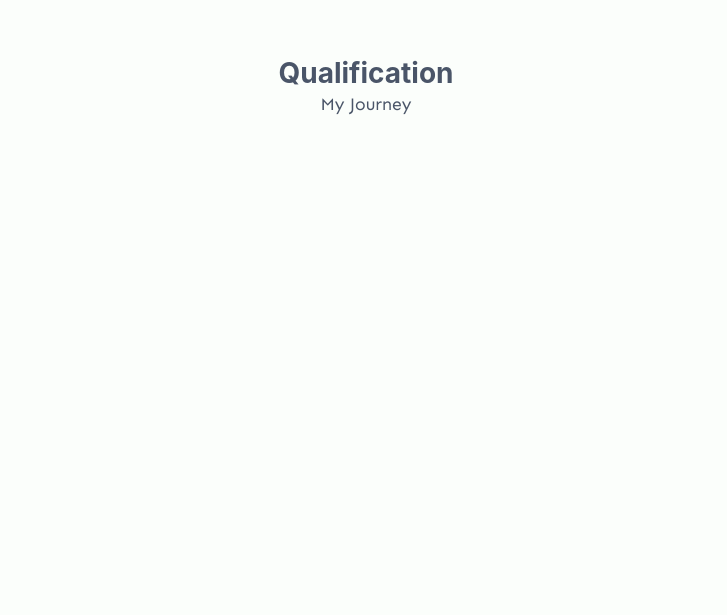
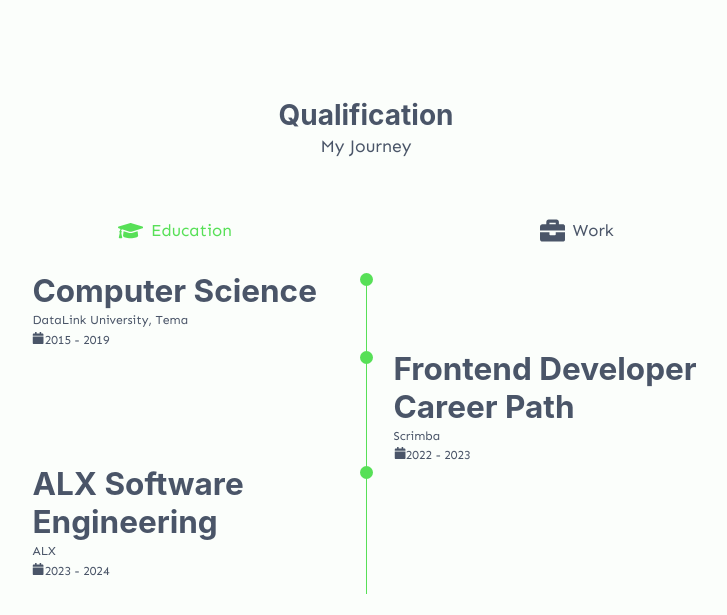
Before and after one commit to ayequill/siaw.dev, a React (Create React App) app: page / in a window 1280 px wide. Shown: the part 1989-2604 px from the top of the page, without its empty margins (274-1001 px from the left). Before the commit the page ends 2164 px from the top, so only its background shows below. Built offline with nearby package versions, Linux system fonts and the light colour scheme.

Commit message:
Added work and education elements and styled it

```diff
--- a/src/components/Qualification.tsx
+++ b/src/components/Qualification.tsx
@@ -1,88 +1,182 @@
-import { Grid, Heading, Text } from '@chakra-ui/react';
-// import { data } from '../misc/experience.data';
+import { Box, Flex, Grid, Heading, Icon, Text } from '@chakra-ui/react';
+import { data } from '../misc/experience.data';
+import { FaBriefcase, FaCalendar, FaGraduationCap } from 'react-icons/fa';
+import { useState } from 'react';
 
-// const workElements = data.work.map(
-// 	({ duration, id, institute, shift, title }) => (
-// 		<div
-// 			data-aos="zoom-in-up"
-// 			data-aos-duration="800"
-// 			key={id}
-// 			className="qualification__content"
-// 		>
-// 			<div className="qualification__data">
-// 				{shift && <div></div>}
+const workElements = data.work.map(
+	({ duration, id, institute, shift, title }) => (
+		<Box key={id}>
+			<Grid gridTemplateColumns="1fr max-content 1fr" columnGap="1.5rem">
+				{shift && <Box></Box>}
 
-// 				{shift && (
-// 					<div>
-// 						<span className="qualification__rounder"></span>
-// 						<span className="qualification__line"></span>
-// 					</div>
-// 				)}
-// 				<div>
-// 					<h3 className="qualification__title">{title}</h3>
-// 					<span className="qualification__subtitle">{institute}</span>
-// 					<div className="qualification__calender">
-// 						<FaCalendar />
-// 						{duration}
-// 					</div>
-// 				</div>
+				{shift && (
+					<Box>
+						<Box
+							as="span"
+							display="inline-block"
+							w="13px"
+							h="13px"
+							backgroundColor="brand.primary"
+							borderRadius="50%"
+						></Box>
+						<Box
+							as="span"
+							display="block"
+							width="1px"
+							h="100%"
+							bgColor="brand.primary"
+							transform="translate(6px, -7px)"
+						></Box>
+					</Box>
+				)}
+				<Box>
+					<Heading>{title}</Heading>
+					<Box as="span" mb={4}>
+						<Text>{institute}</Text>
+					</Box>
+					<Box>
+						<Icon as={FaCalendar} />
+						{duration}
+					</Box>
+				</Box>
 
-// 				{!shift && (
-// 					<div>
-// 						<span className="qualification__rounder"></span>
-// 						<span className="qualification__line"></span>
-// 					</div>
-// 				)}
-// 			</div>
-// 		</div>
-// 	)
-// );
+				{!shift && (
+					<Box>
+						<Box
+							as="span"
+							display="inline-block"
+							w="13px"
+							h="13px"
+							backgroundColor="brand.primary"
+							borderRadius="50%"
+						></Box>
+						<Box
+							as="span"
+							display="block"
+							width="1px"
+							h="100%"
+							bgColor="brand.primary"
+							transform="translate(6px, -7px)"
+						></Box>
+					</Box>
+				)}
+			</Grid>
+		</Box>
+	)
+);
 
-// const eduElements = data.education.map(
-// 	({ duration, id, institute, shift, title }) => (
-// 		<div
-// 			data-aos="zoom-in-up"
-// 			data-aos-duration="800"
-// 			key={id}
-// 			className="qualification__content"
-// 		>
-// 			<div className="qualification__data">
-// 				{shift && <div></div>}
+const educationElements = data.education.map(
+	({ duration, id, institute, shift, title }) => (
+		<Box key={id}>
+			<Grid gridTemplateColumns="1fr max-content 1fr" columnGap="1.5rem">
+				{shift && <Box></Box>}
 
-// 				{shift && (
-// 					<div>
-// 						<span className="qualification__rounder"></span>
-// 						<span className="qualification__line"></span>
-// 					</div>
-// 				)}
-// 				<div>
-// 					<h3 className="qualification__title">{title}</h3>
-// 					<span className="qualification__subtitle">{institute}</span>
-// 					<div className="qualification__calender">
-// 						<FaCalendar />
-// 						{duration}
-// 					</div>
-// 				</div>
+				{shift && (
+					<Box>
+						<Box
+							as="span"
+							display="inline-block"
+							w="13px"
+							h="13px"
+							backgroundColor="brand.primary"
+							borderRadius="50%"
+						></Box>
+						<Box
+							as="span"
+							display="block"
+							width="1px"
+							h="100%"
+							bgColor="brand.primary"
+							transform="translate(6px, -7px)"
+						></Box>
+					</Box>
+				)}
+				<Box>
+					<Heading>{title}</Heading>
+					<Box as="span" mb={4}>
+						<Text>{institute}</Text>
+					</Box>
+					<Box>
+						<Icon as={FaCalendar} />
+						{duration}
+					</Box>
+				</Box>
 
-// 				{!shift && (
-// 					<div>
-// 						<span className="qualification__rounder"></span>
-// 						<span className="qualification__line"></span>
-// 					</div>
-// 				)}
-// 			</div>
-// 		</div>
-// 	)
-// );
+				{!shift && (
+					<Box>
+						<Box
+							as="span"
+							display="inline-block"
+							w="13px"
+							h="13px"
+							backgroundColor="brand.primary"
+							borderRadius="50%"
+						></Box>
+						<Box
+							as="span"
+							display="block"
+							width="1px"
+							h="100%"
+							bgColor="brand.primary"
+							transform="translate(6px, -7px)"
+						></Box>
+					</Box>
+				)}
+			</Grid>
+		</Box>
+	)
+);
 export const Qualification = () => {
+	const [showQualification, setShowQualification] = useState(true);
+
+	function handleClick(): void {
+		setShowQualification(!showQualification);
+	}
 	return (
-		<Grid id="qualification" layerStyle="sectionStyle">
+		<Box as="section" id="qualification" layerStyle="sectionStyles">
 			<Heading fontSize={['1.5rem', '2rem']} textAlign="center">
 				Qualification
 			</Heading>
 			<Text fontSize="xl" mb={[12, 16]} textAlign="center">
 				My Journey
 			</Text>
-		</Grid>
+			{/*Container*/}
+			<Grid layerStyle="wrapper">
+				<Flex justifyContent="space-evenly" mb={8}>
+					<Box
+						fontSize="1.2rem"
+						cursor="pointer"
+						_hover={{ color: 'brand.primary' }}
+						display="inline-flex"
+						columnGap="0.3rem"
+						fontWeight="500"
+						alignItems="center"
+						color={showQualification ? 'brand.primary' : ''}
+						onClick={handleClick}
+					>
+						<Icon fontSize="1.8rem" mr={1} as={FaGraduationCap} />
+						<Text>Education</Text>
+					</Box>
+					<Box
+						fontSize="1.2rem"
+						cursor="pointer"
+						_hover={{ color: 'brand.primary' }}
+						display="inline-flex"
+						columnGap="0.3rem"
+						fontWeight="500"
+						color={!showQualification ? 'brand.primary' : ''}
+						alignItems="center"
+						onClick={handleClick}
+					>
+						<Icon fontSize="1.8rem" mr={1} as={FaBriefcase} />
+						<Text>Work</Text>
+					</Box>
+				</Flex>
+				<Grid gridTemplateColumns={[null, '.6fr']} justifyContent="center">
+					{showQualification && educationElements}
+					{!showQualification && workElements}
+				</Grid>
+			</Grid>
+		</Box>
 	);
 };
```
